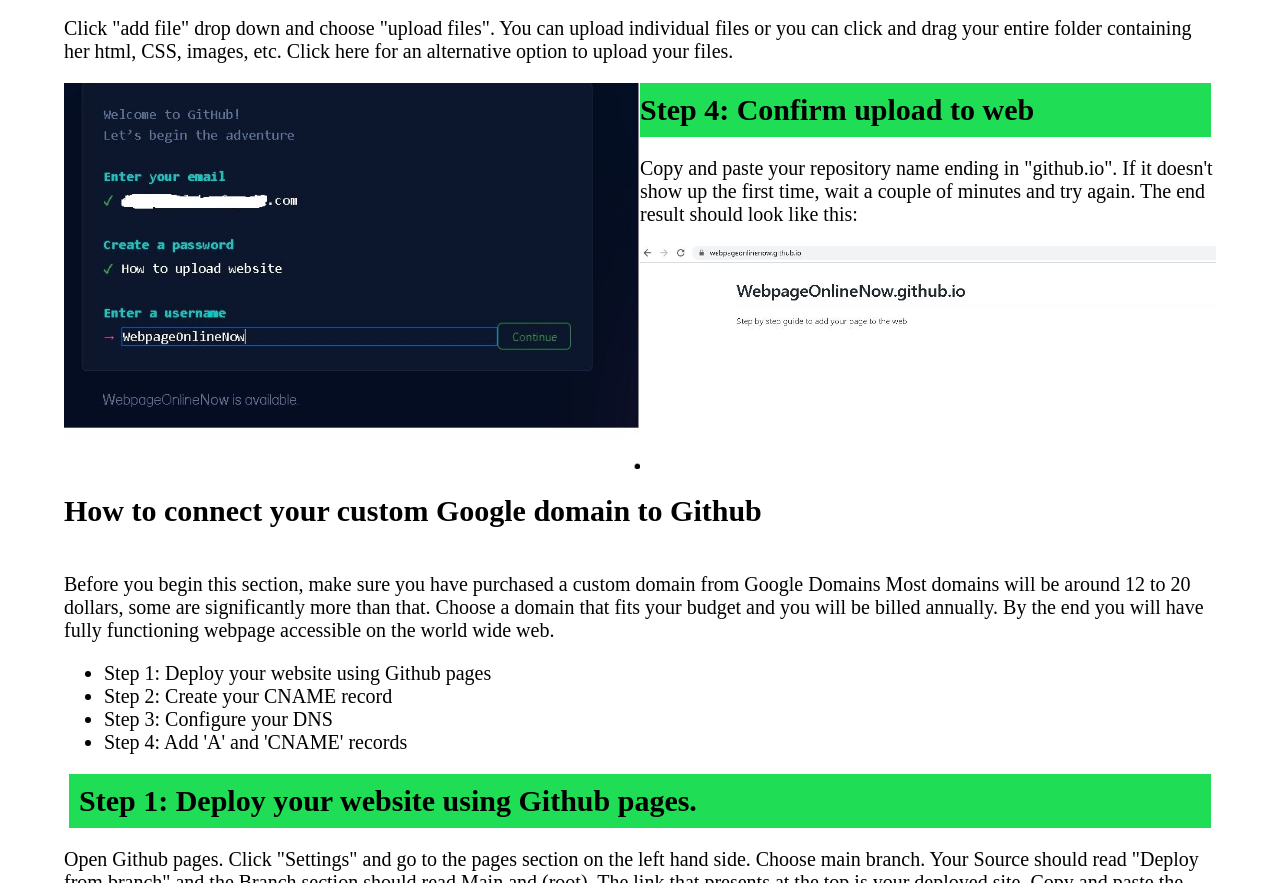
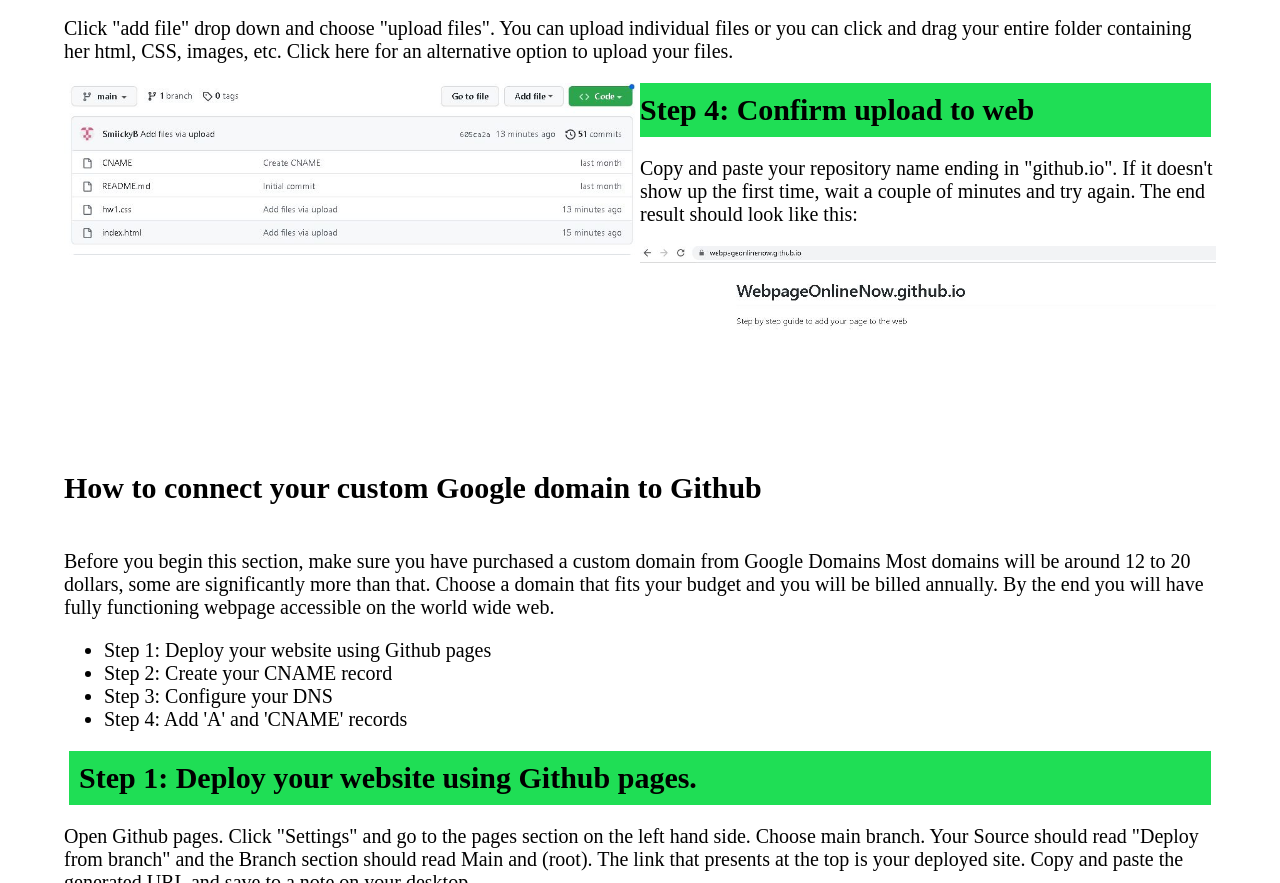
Before and after one commit to WebpageOnlineNow/WebpageOnlineNow.github.io, a plain HTML site: page index.html in a window 1280 px wide. Shown: the part 1475-2358 px from the top of the page. Drawn offline with Linux system fonts and the light colour scheme.

Commit message:
Update index.html

```diff
--- a/index.html
+++ b/index.html
@@ -39,7 +39,7 @@
     <h2> Step 3: Add files</h2>
 <p> Click "add file" drop down and choose "upload files". You can upload individual files or you can click and drag your entire folder containing her html,
     CSS, images, etc. Click here for an alternative option to upload your files.</p>
-    <img src="images/image2signup.JPG" alt="Screenshot of log in page on Github"
+    <img src="images/Image6Add Files.JPG" alt="Screenshot of log in page on Github"
      width = "50%">
 
 <h2> Step 4: Confirm upload to web </h2>
```
